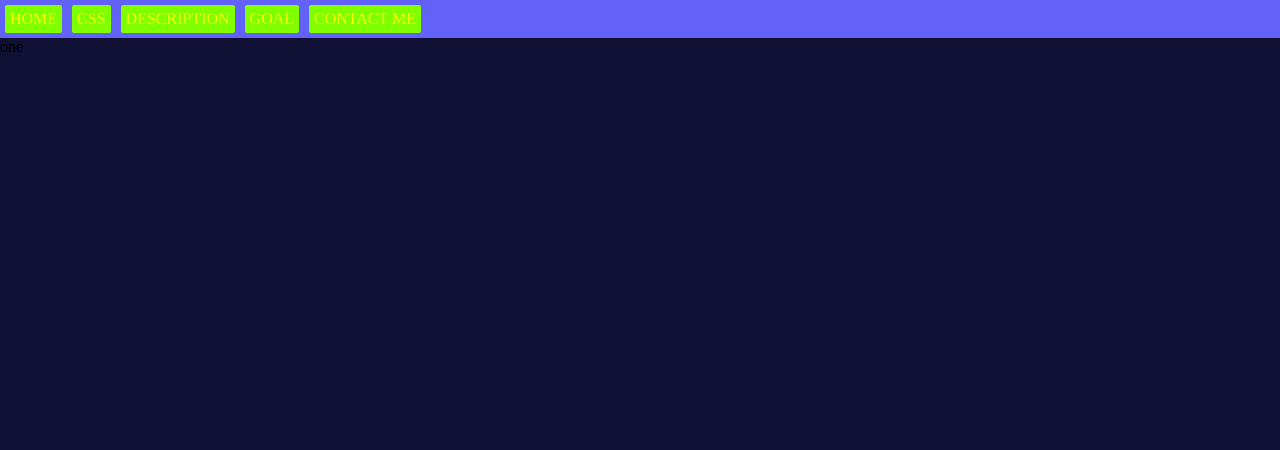
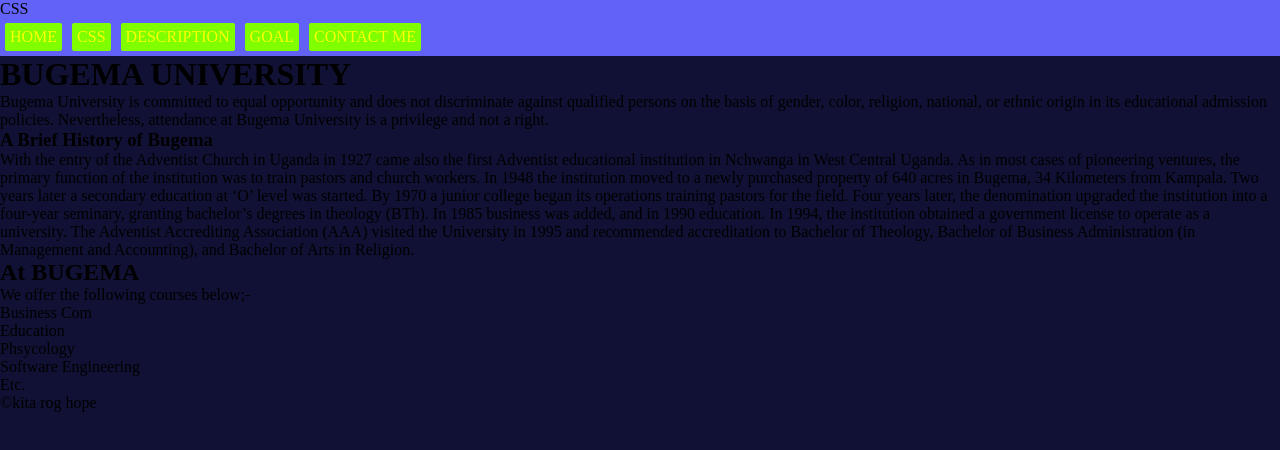
Before and after one commit to kitaroghope/KITAMIRIKE-ROGERS--MID-SEMESTER, a plain HTML site: page one.html in a window 1280 px wide. Drawn offline with Linux system fonts and the light colour scheme.

Commit message:
Update one.html

```diff
--- a/one.html
+++ b/one.html
@@ -9,6 +9,9 @@
 </head>
 <body>
     <div class="header">
+        <div class="icon">
+            <p>CSS</p>
+        </div>
         <div class="menu">
             <ul>
                 <li><a href="index.html">HOME</a></li>
@@ -20,7 +23,24 @@
         </div>
     </div>
     <div class="body">
-        one
+        <h1>BUGEMA UNIVERSITY</h1>
+        <div class="txt">
+            <p>Bugema University is committed to equal opportunity and does not discriminate against qualified persons on the basis of gender, color, religion, national, or ethnic origin in its educational admission policies. Nevertheless, attendance at Bugema University is a privilege and not a right.</p>
+            <h3>A Brief History of Bugema</h3>
+            <p>With the entry of the Adventist Church in Uganda in 1927 came also the first Adventist educational institution in Nchwanga in West Central Uganda. As in most cases of pioneering ventures, the primary function of the institution was to train pastors and church workers. In 1948 the institution moved to a newly purchased property of 640 acres in Bugema, 34 Kilometers from Kampala. Two years later a secondary education at ‘O’ level was started. By 1970 a junior college began its operations training pastors for the field. Four years later, the denomination upgraded the institution into a four-year seminary, granting bachelor’s degrees in theology (BTh). In 1985 business was added, and in 1990 education. In 1994, the institution obtained a government license to operate as a university. The Adventist Accrediting Association (AAA) visited the University in 1995 and recommended accreditation to Bachelor of Theology, Bachelor of Business Administration (in Management and Accounting), and Bachelor of Arts in Religion.</p>
+        </div>
+        <h2>At BUGEMA</h2>
+        <div class="txt">
+            <p>We offer the following courses below;-</p>
+            <ul>
+                <li>Business Com</li>
+                <li>Education</li>
+                <li>Phsycology</li>
+                <li>Software Engineering</li>
+                <li>Etc.</li>
+            </ul>
+        </div>
+        &copy;kita rog hope
     </div>
 </body>
 </html>
```
